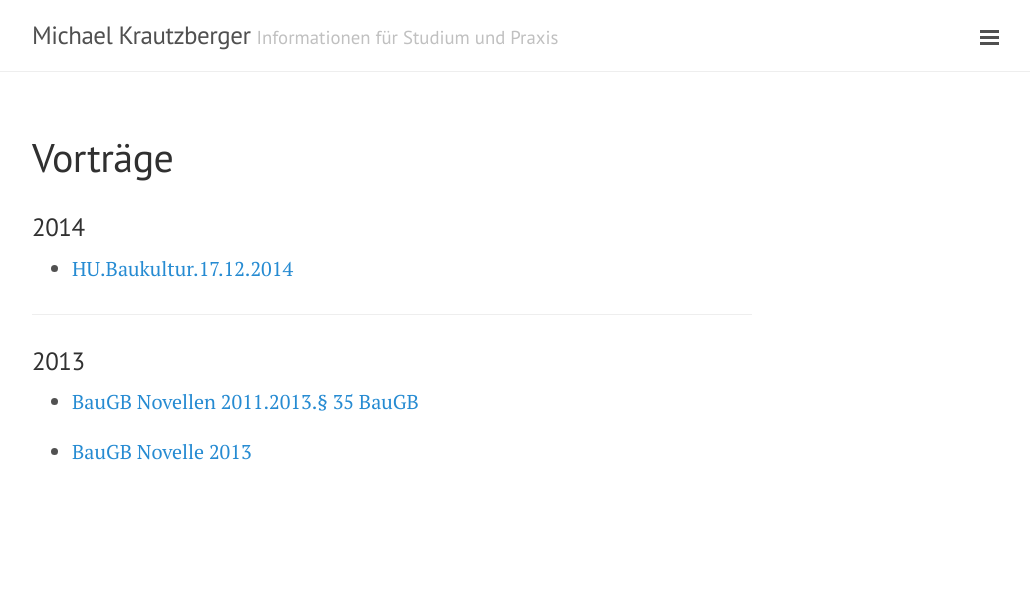
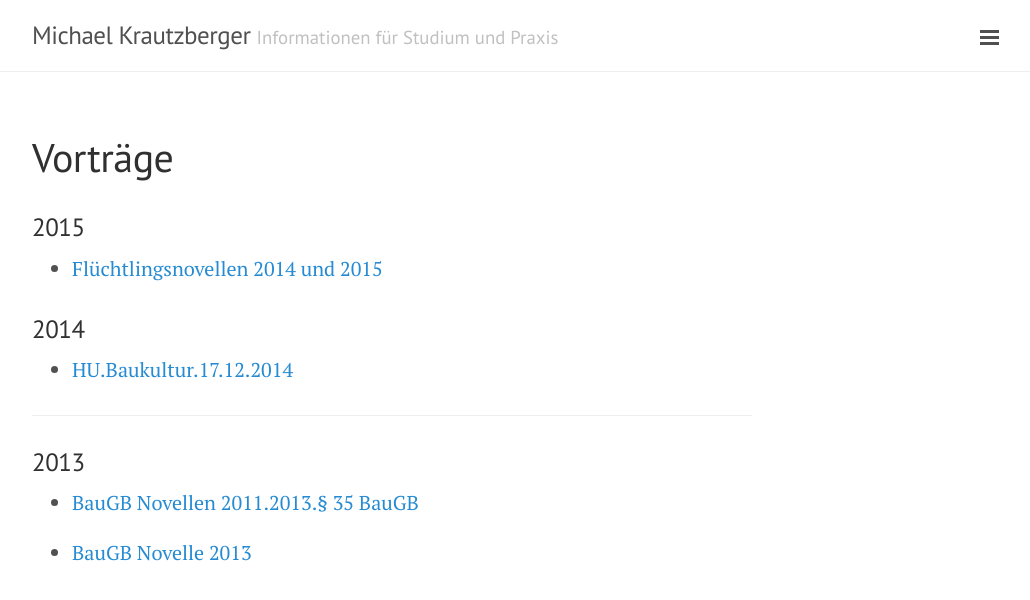
Before and after one commit to pkra/krautzberger.info, a Jekyll site: the page built from vortraege.md, in a window 1280 px wide. Shown: the top 600 px of the page, without its empty margins (248-1278 px from the left). Built offline with Jekyll 4.4.1, drawn with Linux system fonts in a browser that asks for light colours.

Commit message:
neuer Vortrag: 2015 Flüchtlingsnovellen 2014 und 2015

```diff
--- a/vortraege.md
+++ b/vortraege.md
@@ -20,6 +20,11 @@ excerpt: !ruby/object:Hpricot::Doc
   options: {}
 ---
 
+### 2015
+
+* [Flüchtlingsnovellen 2014 und 2015](/assets/2015/Flüchtlingenovellen-2014-2015-Stand2015-11-04.pdf)
+
+
 ### 2014
 
 * [HU.Baukultur.17.12.2014](/assets/2013/04/HU.Baukultur.17.12.2014.pdf)
```
Also changed, not shown: 1 other file.
